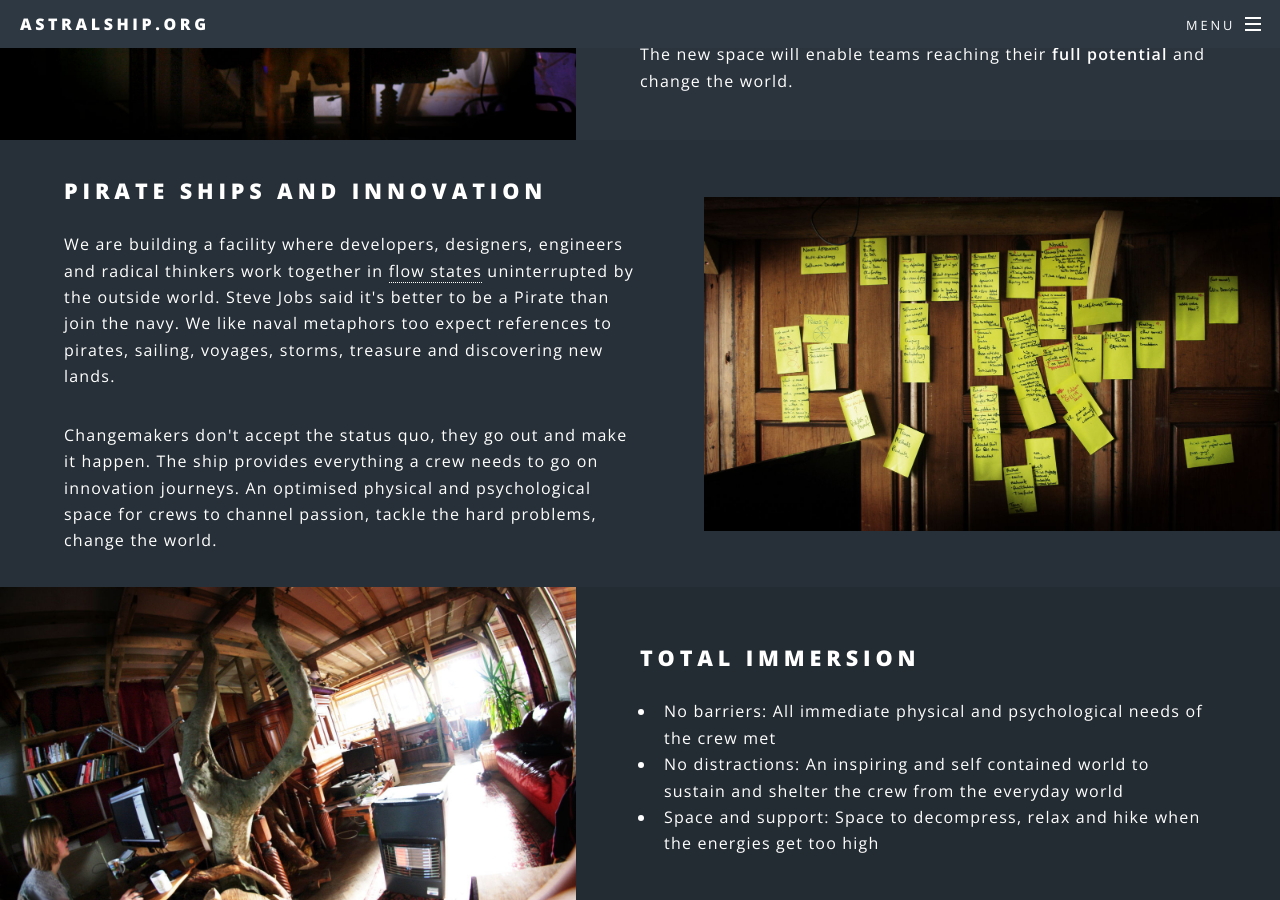
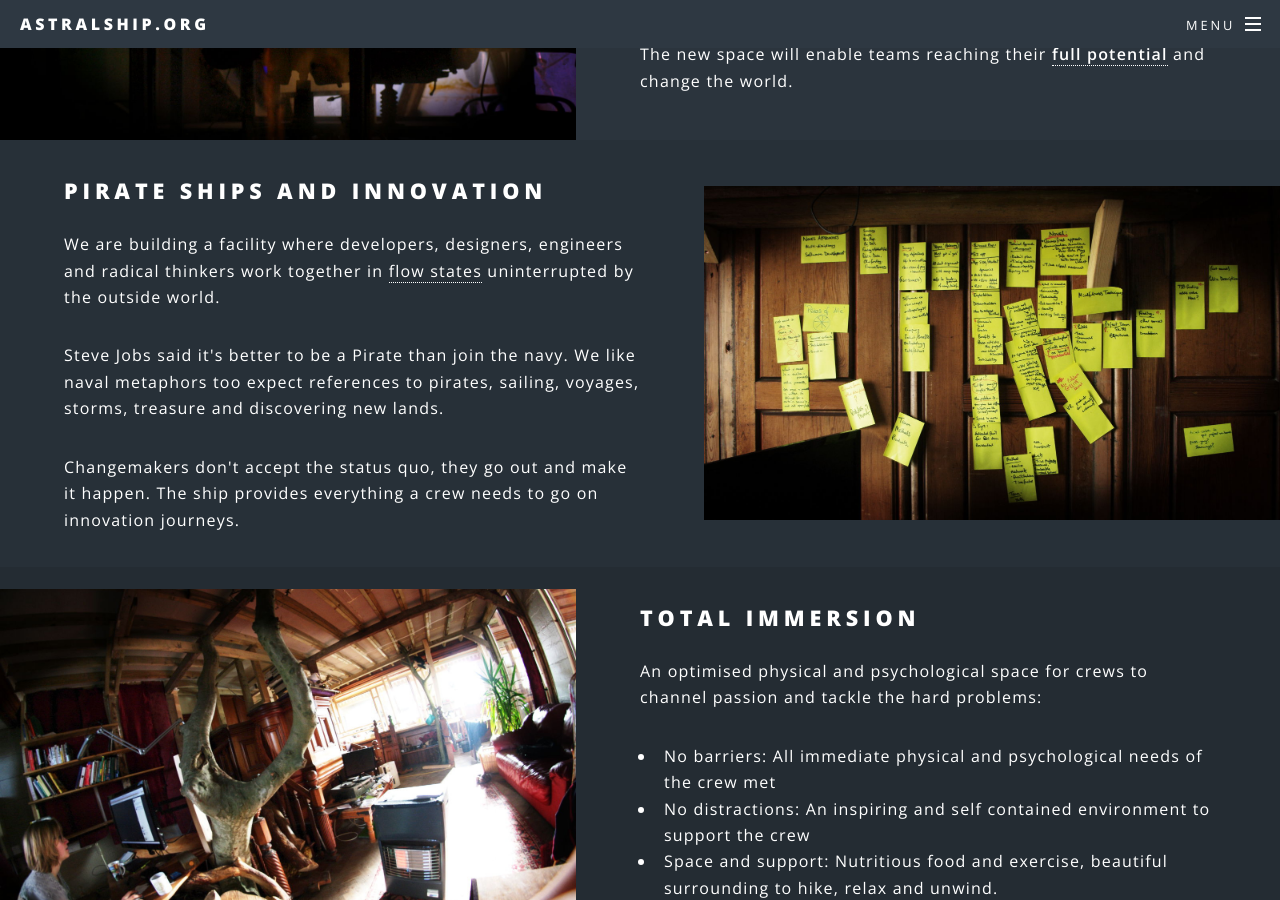
Before and after one commit to astralship/astralship.github.io, a Jekyll site: the page built from index.html, in a window 1280 px wide and 900 px high, scrolled down 1556 px. Built offline with Jekyll 4.4.1, drawn with Linux system fonts in a browser that asks for light colours; some of the changed text lies outside the part shown; grey boxes are pictures that could not be loaded.

Commit message:
Many changes + JOBS page!

```diff
--- a/index.html
+++ b/index.html
@@ -62,7 +62,7 @@
 
 								<p>We are leveraging state of the art developments in fields from Architecture and IoT, to Psychology and advanced manufacturing to repurpose an old Chapel in Snowdonia</p>
 
-								<p>The new space will enable teams reaching their <strong>full potential</strong> and change the world.</p>
+								<p>The new space will enable teams reaching their <strong><a href="flow.html">full potential</a></strong> and change the world.</p>
 							</div>
 						</section>
 
@@ -70,35 +70,37 @@
 						<section class="spotlight">
 							<div class="image"><img src="images/collaboration1.jpg" alt="" /></div><div class="content">
 								<h2>Pirate ships and Innovation</h2>
-								<p>We are building a facility where developers, designers, engineers and radical thinkers work together in <a href="flow.html">flow states</a> uninterrupted by the outside world. Steve Jobs said it's better to be a Pirate than join the navy. We like naval metaphors too expect references to pirates, sailing, voyages, storms, treasure and discovering new lands.</p>
+								<p>We are building a facility where developers, designers, engineers and radical thinkers work together in <a href="flow.html">flow states</a> uninterrupted by the outside world.</p>
 
-								<p>Changemakers don't accept the status quo, they go out and make it happen. The ship provides everything a crew needs to go on innovation journeys. An optimised physical and psychological space for crews to channel passion, tackle the hard problems, change the world.</p>
+								<p>Steve Jobs said it's better to be a Pirate than join the navy. We like naval metaphors too expect references to pirates, sailing, voyages, storms, treasure and discovering new lands.</p>
+
+								<p>Changemakers don't accept the status quo, they go out and make it happen. The ship provides everything a crew needs to go on innovation journeys.</p>
 							</div>
 						</section>
 						<section class="spotlight">
 							<div class="image"><img src="images/immersion1.jpg" alt="" /></div><div class="content">
 								<h2>Total Immersion</h2>
+								<p>An optimised physical and psychological space for crews to channel passion and tackle the hard problems:</p>
 								<ul>
 									<li>No barriers: All immediate physical and psychological needs of the crew met</li>
-									<li>No distractions: An inspiring and self contained world to sustain and shelter the crew from the everyday world
-									</li>
-									<li>Space and support: Space to decompress, relax and hike when the energies get too high</li>
+									<li>No distractions: An inspiring and self contained environment to support the crew</li>
+									<li>Space and support: Nutritious food and exercise, beautiful surrounding to hike, relax and  unwind.</li>
 								</ul>
 							</div>
 						</section>
 						<section class="spotlight">
 							<div class="image"><img src="images/chapel-HDR.jpg" alt="" /></div><div class="content">
 								<h2>A inspiring and exciting space</h2>
-								<p>In the Chapel there is plenty of room to work with. We've already built a prototype ship and found it to be an inspirational space. Now we're upgrading and sharing with the world.</p>
+								<p>In the Chapel there is plenty of room to work with. We've already built a prototype ship and we attest that it's a magical space. <!-- not repearing "inspiriting" --> Now we're upgrading and sharing with the world. See also <a href="refurbishment">refurbishment</a>.</p>
 								<p>We are creating magical and inspiring interior with high-quality living, working and recreational spaces that suggest adventure on even the most serious and focussed of voyages.</p>
 							</div>
 						</section>
 						<section class="spotlight">
 							<div class="image"><img src="images/voyage1.jpg" alt="" /></div><div class="content">
 								<h2>The <a href="voyages.html">Voyages</a></h2>
-								<p>We are building a ship, but once built where will we sail? We have a number of revenue models; sometimes we'll assemble specialist crews to tackle our innovation challenges, sometimes we'll lease it out entirely. The ship will allow the bravest and brightest to push themselves and expand their limits.</p>
+								<p>We are building a ship, but once built where will we sail? We have a number of <a href="investment.html">revenue models</a>; sometimes we'll assemble specialist crews to tackle our innovation challenges, sometimes we'll lease it out entirely. The ship will allow the bravest and brightest to push themselves and expand their limits.</p>
 								<p>Some voyages will be very intense, lasting up to 2 weeks, and some crews will need specialist facilitation to reach their goals. On a voyage, start-up teams will design and prototype new products or services, work that might have taken many months under traditional conditions.</p>
-								<p>Read more about <a href="voyages.html">Voyages</a>.</p>
+								<p>Read more about <a href="voyages.html">voyages</a>.</p>
 							</div>
 						</section>
 
@@ -135,9 +137,8 @@
 
 				            <li>
 				              <label></label>
-				              <strong>Redesign the space</strong>
-				              <p>We need <a href="#kickstarter">backers to raise enough money</a> to reimagine the
-				                chapel for working teams. It's going to be exciting. Find out <a href="refurbishment.html">what we're planning</a>.</p>
+				              <strong>Kickstarter campaign</strong>
+				              <p>We need <a href="investment.html">backers to raise enough money</a> to reimagine the chapel for working teams. It's going to be exciting. Find out <a href="refurbishment.html">what we're planning</a>.</p>
 				            </li>
 				            <li>
 				              <label></label>
```
Also changed, not shown: jobs.html (added, +21 -0 lines).
